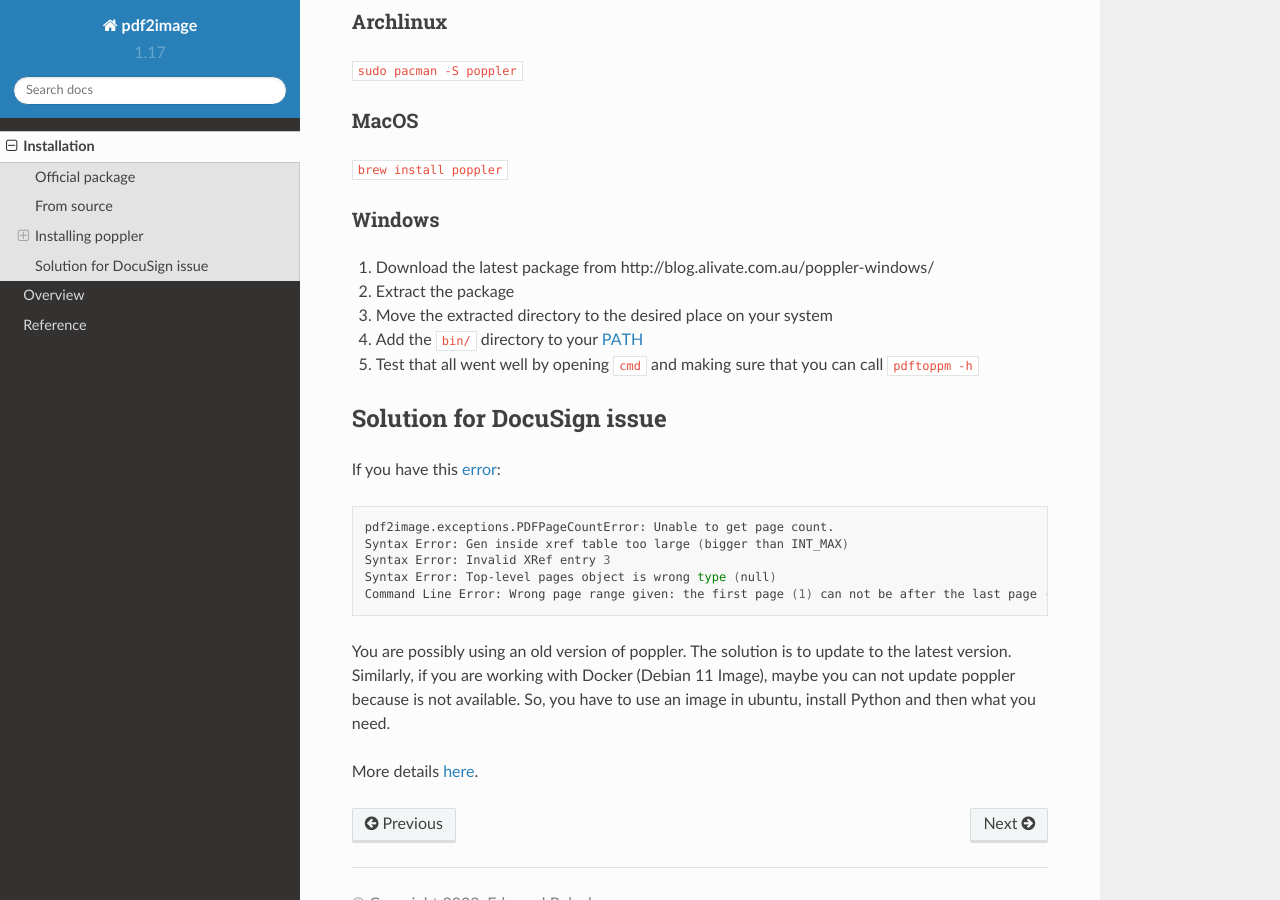
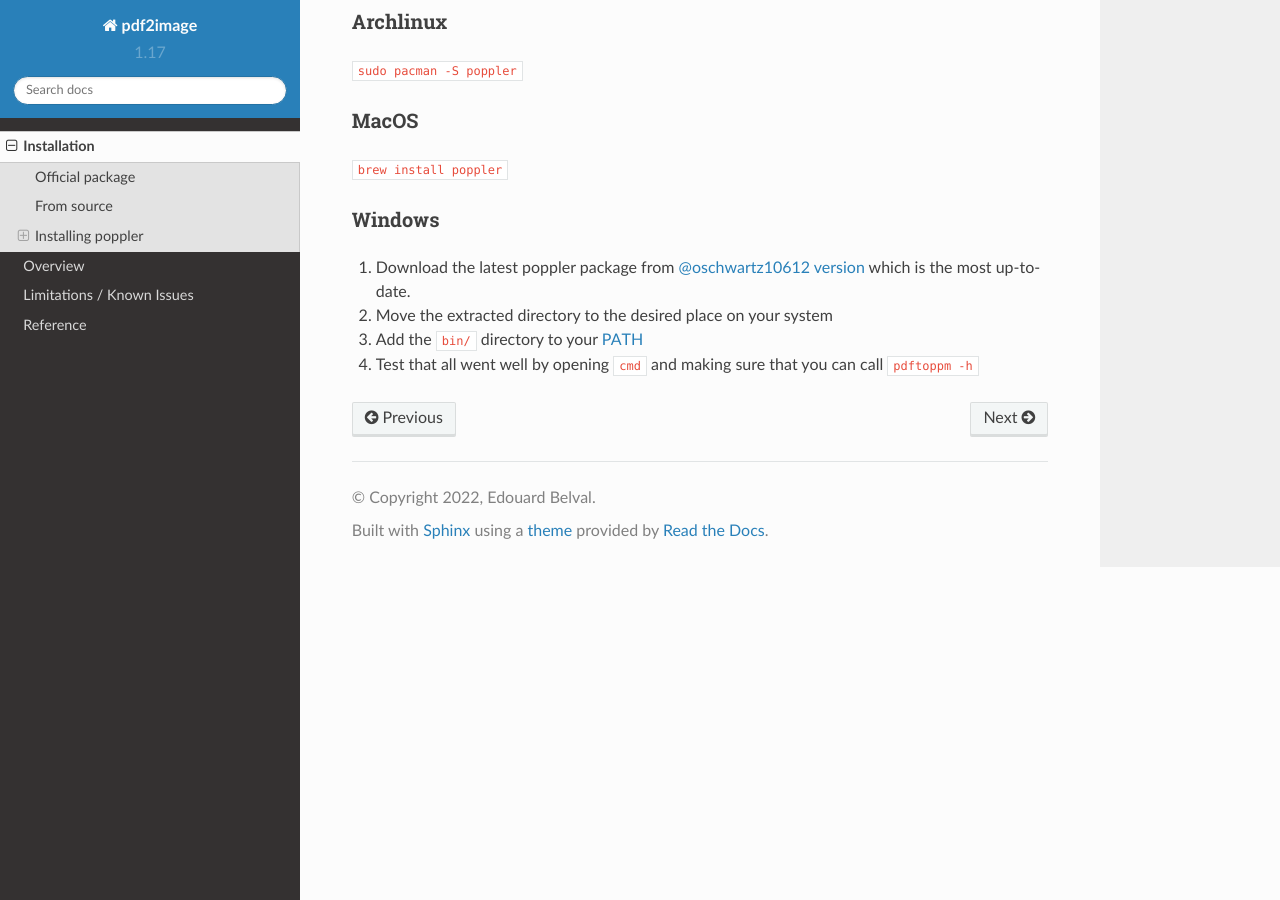
Before and after one commit to Belval/pdf2image, a Sphinx documentation site: the page built from docs/installation.md, in a window 1280 px wide and 900 px high, scrolled down 735 px. Built offline with Sphinx 7.4.7 and the Read the Docs theme 2.0.0, drawn with Linux system fonts in a browser that asks for light colours.

Commit message:
Update documentation

````diff
--- a/docs/index.rst
+++ b/docs/index.rst
@@ -15,4 +15,5 @@
 
    installation
    overview
+   known_issues
    reference
--- a/docs/installation.md
+++ b/docs/installation.md
@@ -33,22 +33,7 @@
 
 ### Windows
 
-1. Download the latest package from http://blog.alivate.com.au/poppler-windows/
-2. Extract the package
-3. Move the extracted directory to the desired place on your system
-4. Add the `bin/` directory to your [PATH](https://www.architectryan.com/2018/03/17/add-to-the-path-on-windows-10/)
-5. Test that all went well by opening `cmd` and making sure that you can call `pdftoppm -h`
-
-## Solution for DocuSign issue
-If you have this [error](https://stackoverflow.com/questions/66636441/pdf2image-library-failing-to-read-pdf-signed-using-docusign):
-```bash
-pdf2image.exceptions.PDFPageCountError: Unable to get page count.
-Syntax Error: Gen inside xref table too large (bigger than INT_MAX)
-Syntax Error: Invalid XRef entry 3
-Syntax Error: Top-level pages object is wrong type (null)
-Command Line Error: Wrong page range given: the first page (1) can not be after the last page (0).
-```
-
-You are possibly using an old version of poppler. The solution is to update to the latest version. Similarly, if you are working with Docker (Debian 11 Image), maybe you can not update poppler because is not available. So, you have to use an image in ubuntu, install Python and then what you need.
-
-More details [here](https://github.com/Belval/pdf2image/issues/234).
+1. Download the latest poppler package from [@oschwartz10612 version](https://github.com/oschwartz10612/poppler-windows/releases/) which is the most up-to-date.
+2. Move the extracted directory to the desired place on your system
+3. Add the `bin/` directory to your [PATH](https://www.architectryan.com/2018/03/17/add-to-the-path-on-windows-10/)
+4. Test that all went well by opening `cmd` and making sure that you can call `pdftoppm -h`
````
Also changed, not shown: docs/known_issues.md (added, +17 -0 lines), docs/reference.rst (+12 -0 lines), 2 other files.
